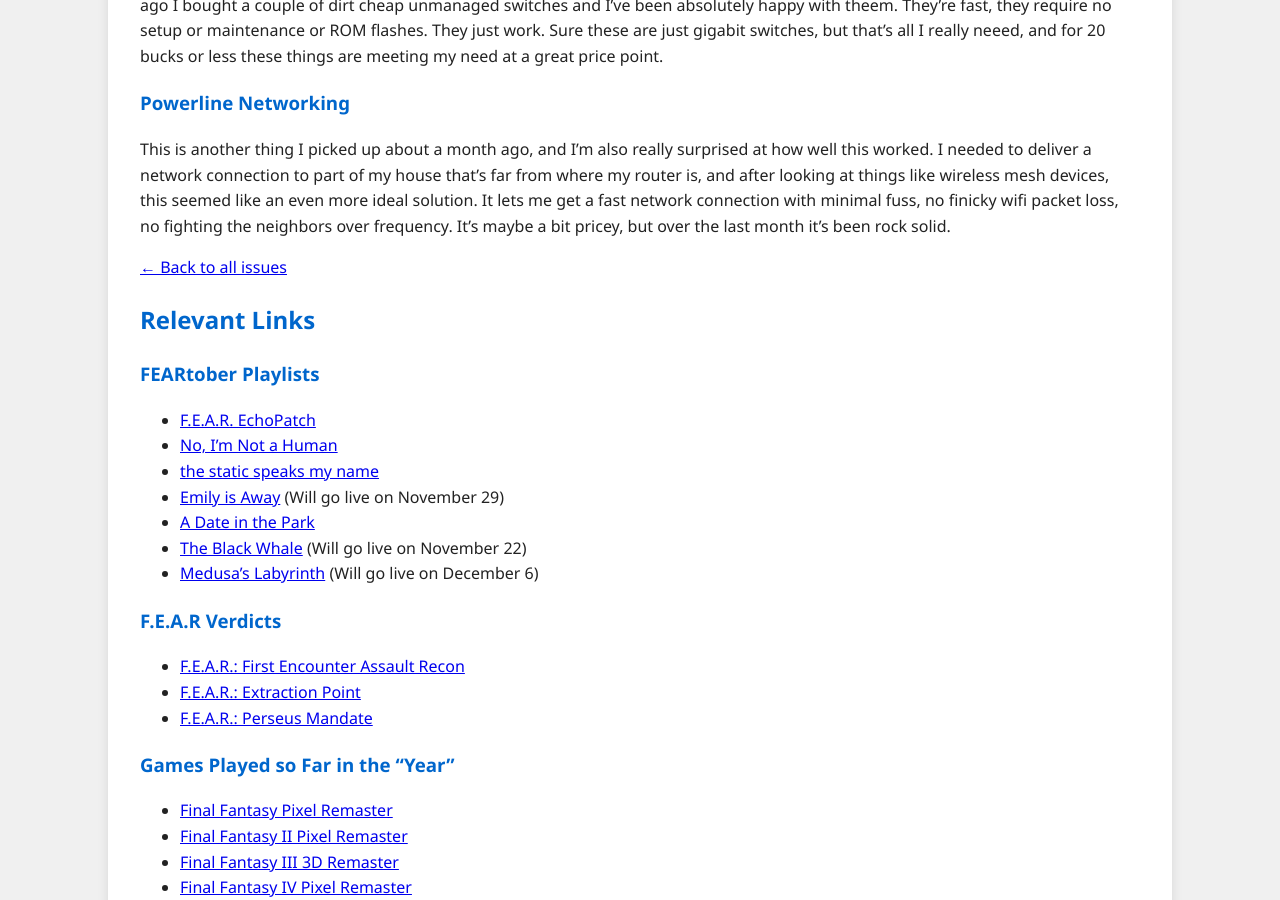
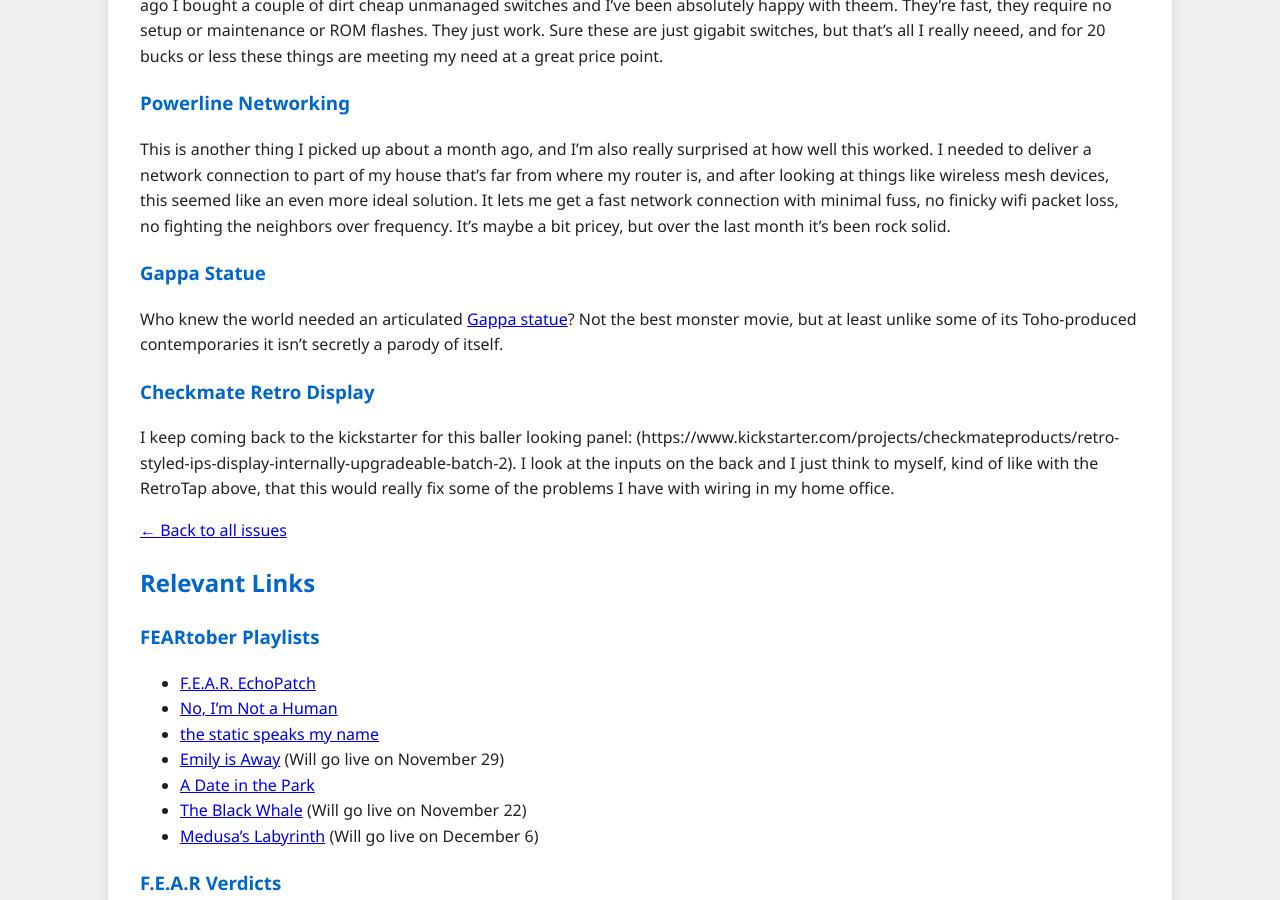
Before and after one commit to elizibar/elizibar.github.io, a Jekyll site: the page built from newsletter/2026-11-18-issue-1.md, in a window 1280 px wide and 900 px high, scrolled down 5896 px. Built offline with Jekyll 4.4.1, drawn with Linux system fonts in a browser that asks for light colours.

Commit message:
Update 2026-11-18-issue-1.md

```diff
--- a/newsletter/2026-11-18-issue-1.md
+++ b/newsletter/2026-11-18-issue-1.md
@@ -175,6 +175,14 @@ Previously, I've always repurposed old routers as switches for providing interne
 
 This is another thing I picked up about a month ago, and I'm also really surprised at how well this worked. I needed to deliver a network connection to part of my house that's far from where my router is, and after looking at things like wireless mesh devices, this seemed like an even more ideal solution. It lets me get a fast network connection with minimal fuss, no finicky wifi packet loss, no fighting the neighbors over frequency. It's maybe a bit pricey, but over the last month it's been rock solid.
 
+### Gappa Statue
+
+Who knew the world needed an articulated [Gappa statue](https://titaniccreations.com/products/gappa)? Not the best monster movie, but at least unlike some of its Toho-produced contemporaries it isn't secretly a parody of itself.
+
+### Checkmate Retro Display
+
+I keep coming back to the kickstarter for this baller looking panel: (https://www.kickstarter.com/projects/checkmateproducts/retro-styled-ips-display-internally-upgradeable-batch-2). I look at the inputs on the back and I just think to myself, kind of like with the RetroTap above, that this would really fix some of the problems I have with wiring in my home office.
+
 [← Back to all issues](/newsletter/)
 
 ## Relevant Links
```
